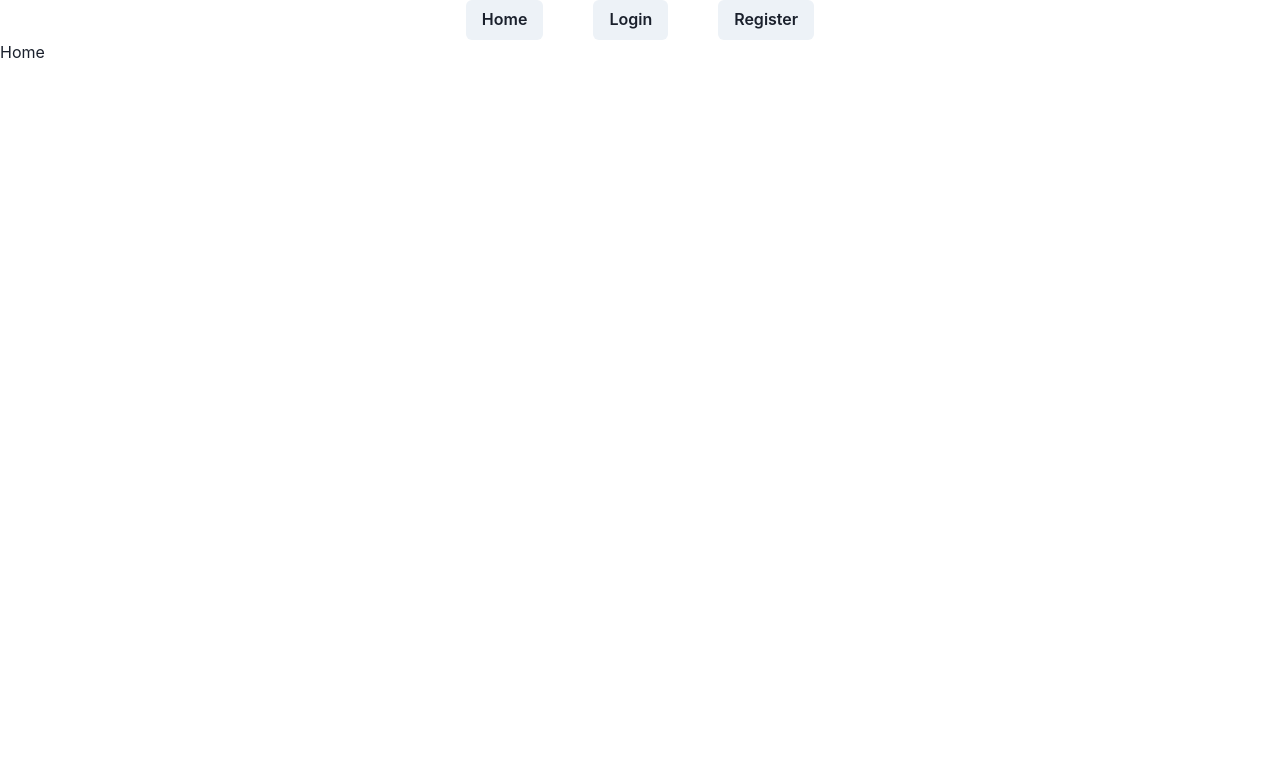
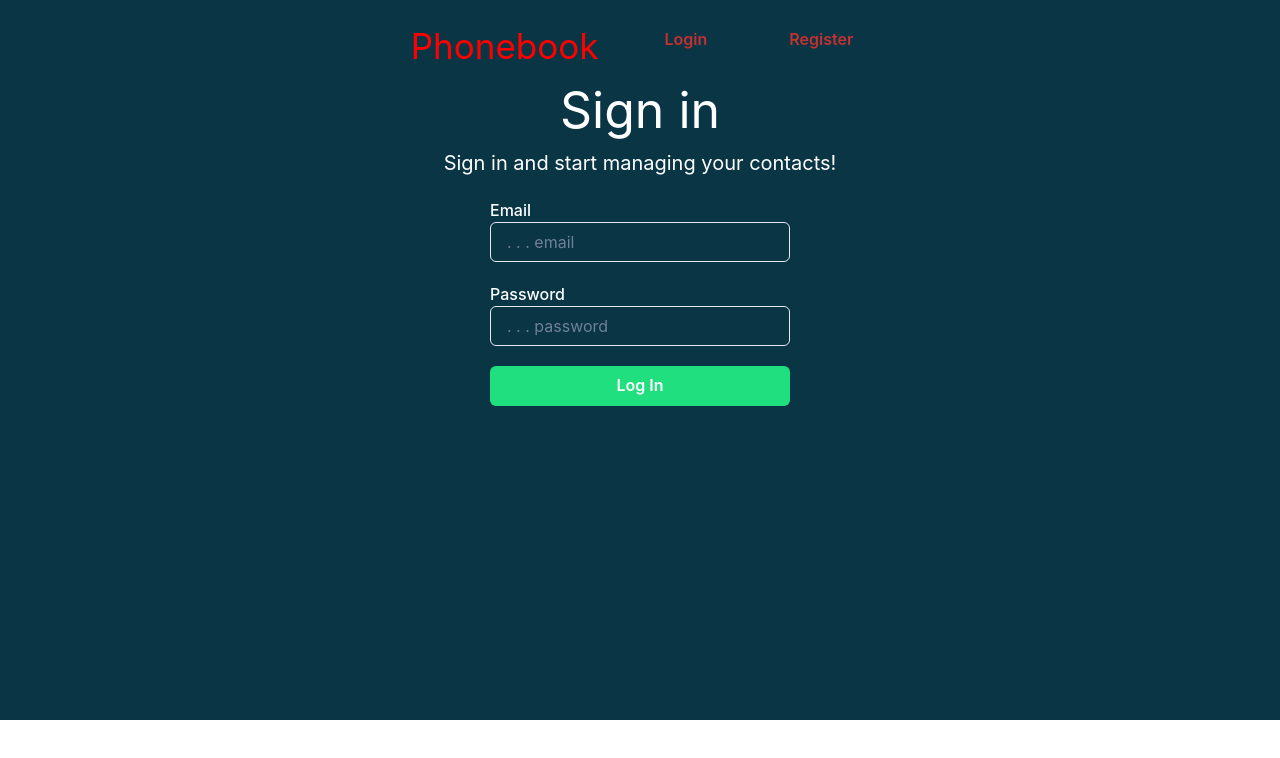
Before and after one commit to Midland707/goit-react-hw-08-phonebook, a React (Create React App) app: page / in a window 1280 px wide. Shown: the top 758 px of the page. Built offline with nearby package versions, Linux system fonts and the light colour scheme.

Commit message:
add styles to LoginForm

```diff
--- a/src/components/App.jsx
+++ b/src/components/App.jsx
@@ -2,20 +2,20 @@ import { lazy, useEffect, Suspense } from 'react';
 import { Routes, Route } from 'react-router-dom';
 import { useDispatch, useSelector } from 'react-redux';
 import { refreshUser } from 'redux/authorization/operations';
-// import { selectIsLoggedIn } from 'redux/authorization/selectors';
+import { selectIsLoggedIn } from 'redux/authorization/selectors';
 import { selectIsRefreshing } from 'redux/authorization/selectors';
-import { Progress } from '@chakra-ui/react';
+import { Box, Progress } from '@chakra-ui/react';
 import { PrivateRoute } from './PrivateRoute';
 import { RestrictedRoute } from './RestrictedRoute';
 
 const Navigation = lazy(() => import('./Navigation'));
-const HomePage = lazy(() => import('pages/HomePage'));
+// const HomePage = lazy(() => import('pages/HomePage'));
 const RegisterPage = lazy(() => import('pages/RegisterPage'));
 const LoginPage = lazy(() => import('pages/LoginPage'));
 const ContactsPage = lazy(() => import('pages/ContactsPage'));
 
 export function App() {
-  // const isLoggedIn = useSelector(selectIsLoggedIn);
+  const isLoggedIn = useSelector(selectIsLoggedIn);
   const dispatch = useDispatch();
   const isRefreshing = useSelector(selectIsRefreshing);
 
@@ -25,7 +25,7 @@ export function App() {
 
   return isRefreshing ? (
     <>
-      {/* <Progress hasStripe value={64} /> */}
+      <Progress hasStripe value={64} />
       <b>Refreshing user...</b>
     </>
   ) : (
@@ -37,12 +37,13 @@ export function App() {
         </div>
       }
     >
+      <Box w="1280px" h="720px" mr="auto" ml="auto" bg="#093545">
         <Routes>
           <Route path="/" element={<Navigation />}>
             <Route
               index
-            element={<HomePage />}
-            // element={isLoggedIn ? <ContactsPage /> : <LoginPage />}
+              // element={<HomePage />}
+              element={isLoggedIn ? <ContactsPage /> : <LoginPage />}
             />
             <Route
               path="/login"
@@ -65,16 +66,20 @@ export function App() {
             <Route
               path="/contacts"
               element={
-              <PrivateRoute redirectTo="/login" component={<ContactsPage />} />
+                <PrivateRoute
+                  redirectTo="/login"
+                  component={<ContactsPage />}
+                />
               }
             />
             <Route
               path="*"
-            element={<HomePage />}
-            // element={isLoggedIn ? <ContactsPage /> : <LoginPage />}
+              // element={<HomePage />}
+              element={isLoggedIn ? <ContactsPage /> : <LoginPage />}
             />
           </Route>
         </Routes>
+      </Box>
     </Suspense>
   );
 }
--- a/src/components/LoginForm.jsx
+++ b/src/components/LoginForm.jsx
@@ -1,5 +1,11 @@
-import { Input, Button } from '@chakra-ui/react';
-import { NavLink } from 'react-router-dom';
+import {
+  Input,
+  Button,
+  Box,
+  Text,
+  FormLabel,
+  FormControl,
+} from '@chakra-ui/react';
 
 import { useDispatch } from 'react-redux';
 import { logIn } from 'redux/authorization/operations';
@@ -20,34 +26,53 @@ export const LoginForm = () => {
     form.reset();
   };
   return (
-    <>
-      <form onSubmit={handleSubmit} autoComplete="off">
-        <label>
+    <Box w="500px" mr="auto" ml="auto">
+      <Text color="white" fontSize="50px" textAlign="center">
+        Sign in
+      </Text>
+      <Text color="white" fontSize="20px" textAlign="center">
+        Sign in and start managing your contacts!
+      </Text>
+      <FormControl
+        onSubmit={handleSubmit}
+        autoComplete="off"
+        color="white"
+        w="300px"
+        mr="auto"
+        ml="auto"
+      >
+        <FormLabel margin="0px" marginTop="20px">
           Email
           <Input
+            placeholder=". . . email"
             type="email"
             name="email"
             pattern="^[a-z0-9._%+-]+@[a-z0-9.-]+\.[a-z]{2,4}$"
             title="email@dnsname"
             required
           />
-        </label>
-        <label>
+        </FormLabel>
+        <FormLabel margin="0px" marginTop="20px">
           Password
           <Input
+            placeholder=". . . password"
             type="password"
             name="password"
             pattern=".{6,}"
             title="Six or more characters"
             required
           />
-        </label>
-        <Button type="submit">Log In</Button>
-      </form>
-
-      <NavLink to={`/register`}>
-        <Button>Register</Button>
-      </NavLink>
-    </>
+        </FormLabel>
+        <Button
+          type="submit"
+          w="300px"
+          marginTop="20px"
+          color="white"
+          bg="#20DF7F"
+        >
+          Log In
+        </Button>
+      </FormControl>
+    </Box>
   );
 };
--- a/src/components/Navigation.jsx
+++ b/src/components/Navigation.jsx
@@ -1,5 +1,5 @@
 import { Suspense } from 'react';
-import { Box, List, ListItem, Button } from '@chakra-ui/react';
+import { Box, List, ListItem, Button, Text } from '@chakra-ui/react';
 import { Outlet, NavLink } from 'react-router-dom';
 import { Progress } from '@chakra-ui/react';
 import { useSelector } from 'react-redux';
@@ -9,17 +9,19 @@ import { UserMenu } from './UserMenu';
 const Navigation = () => {
   const isLoggedIn = useSelector(selectIsLoggedIn);
   return (
-    <Box>
+    <Box paddingTop="20px">
       {isLoggedIn ? (
         <List display="flex" gap="50px" justifyContent="center">
           <ListItem>
-            <NavLink to="/">
-              <Button>Home</Button>
-            </NavLink>
+            <Text color="red" fontSize="30px">
+              Phonebook
+            </Text>
           </ListItem>
           <ListItem>
             <NavLink to="/contacts">
-              <Button>Contacts</Button>
+              <Button colorScheme="red" variant="ghost">
+                Contacts
+              </Button>
             </NavLink>
           </ListItem>
           <UserMenu />
@@ -27,18 +29,22 @@ const Navigation = () => {
       ) : (
         <List display="flex" gap="50px" justifyContent="center">
           <ListItem>
-            <NavLink to="/">
-              <Button>Home</Button>
-            </NavLink>
+            <Text color="red" fontSize="35px">
+              Phonebook
+            </Text>
           </ListItem>
           <ListItem>
             <NavLink to="/login">
-              <Button>Login</Button>
+              <Button colorScheme="red" variant="ghost">
+                Login
+              </Button>
             </NavLink>
           </ListItem>
           <ListItem>
             <NavLink to="/register">
-              <Button>Register</Button>
+              <Button colorScheme="red" variant="ghost">
+                Register
+              </Button>
             </NavLink>
           </ListItem>
         </List>
--- a/src/components/RegisterForm.jsx
+++ b/src/components/RegisterForm.jsx
@@ -1,5 +1,4 @@
-import { Input, Button } from '@chakra-ui/react';
-import { NavLink } from 'react-router-dom';
+import { Input, Button, Box } from '@chakra-ui/react';
 import { useDispatch } from 'react-redux';
 import { register } from 'redux/authorization/operations';
 
@@ -20,11 +19,12 @@ export const RegisterForm = () => {
   };
 
   return (
-    <>
+    <Box>
       <form onSubmit={handleSubmit} autoComplete="off">
         <label>
           Username
           <Input
+            placeholder=". . . username"
             type="text"
             name="name"
             pattern="^[a-zA-Zа-яА-Я]+(([' -][a-zA-Zа-яА-Я ])?[a-zA-Zа-яА-Я]*)*$"
@@ -35,6 +35,7 @@ export const RegisterForm = () => {
         <label>
           Email
           <Input
+            placeholder=". . . email"
             type="email"
             name="email"
             pattern="^[a-z0-9._%+-]+@[a-z0-9.-]+\.[a-z]{2,4}$"
@@ -45,6 +46,7 @@ export const RegisterForm = () => {
         <label>
           Password
           <Input
+            placeholder=". . . password"
             type="password"
             name="password"
             pattern=".{6,}"
@@ -54,10 +56,6 @@ export const RegisterForm = () => {
         </label>
         <Button type="submit">Register</Button>
       </form>
-
-      <NavLink to={`/login`}>
-        <Button>Log In</Button>
-      </NavLink>
-    </>
+    </Box>
   );
 };
--- a/src/components/UserMenu.jsx
+++ b/src/components/UserMenu.jsx
@@ -1,17 +1,23 @@
-import { ListItem, Button } from '@chakra-ui/react';
-import { useDispatch } from 'react-redux';
+import { ListItem, Button, Box, Text } from '@chakra-ui/react';
+import { useDispatch, useSelector } from 'react-redux';
 import { logOut } from 'redux/authorization/operations';
+import { selectUser } from 'redux/authorization/selectors';
 
 export const UserMenu = () => {
   const dispatch = useDispatch();
+  const user = useSelector(selectUser);
 
   const handleClick = () => {
     dispatch(logOut());
   };
   return (
     <ListItem>
-      <p>mango@mail.com</p>
-      <Button onClick={handleClick}>Logout</Button>
+      <Box display="flex" alignItems="center" gap="20px">
+        <Text color="white">Hello ( {user.email} )</Text>
+        <Button colorScheme="red" variant="ghost" onClick={handleClick}>
+          Logout
+        </Button>
+      </Box>
     </ListItem>
   );
 };
```
Lines whose indentation alone changed are shown as unchanged.
